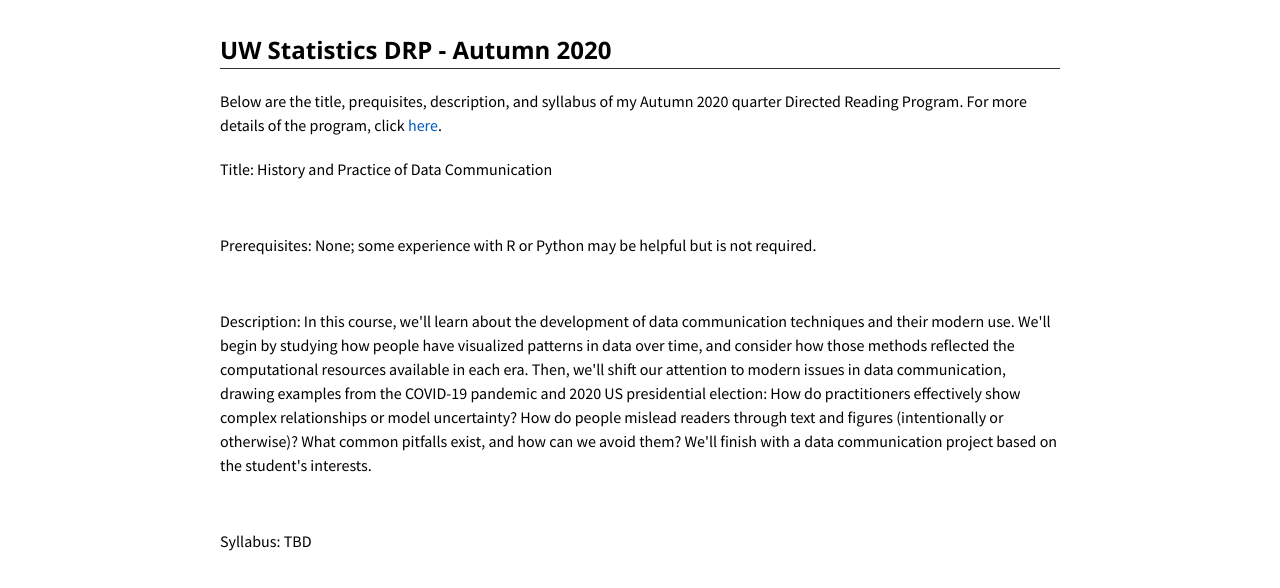
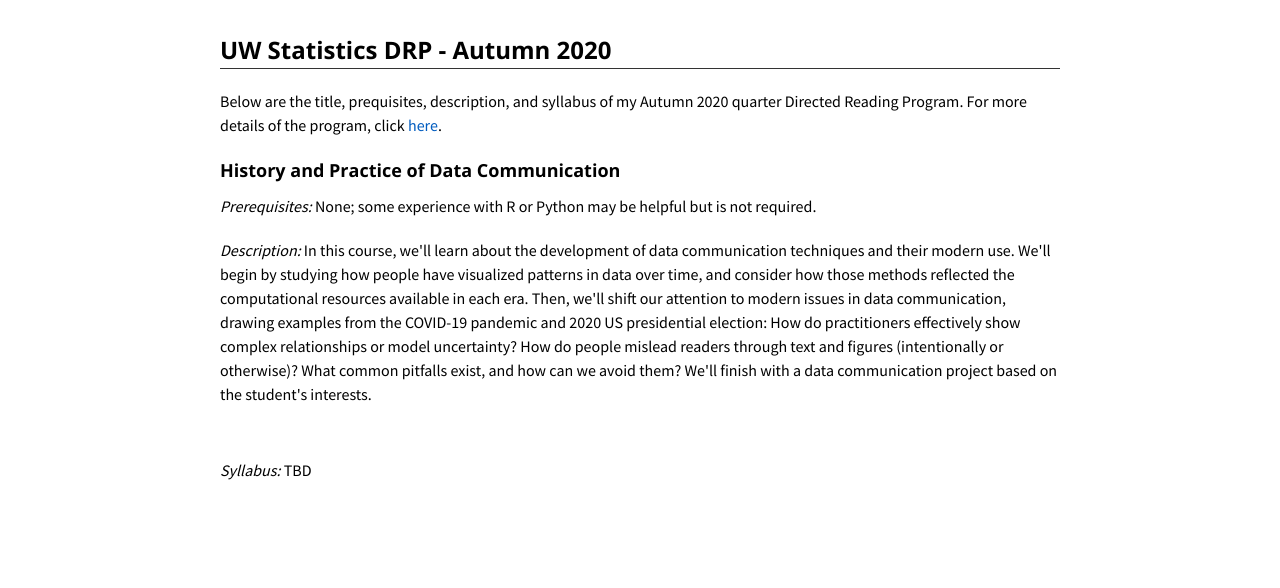
Before and after one commit to pearce790/pearce790.github.io, a plain HTML site: page projects.html in a window 1280 px wide. Shown: the part 64-652 px from the top of the page. Drawn offline with nearby package versions, Linux system fonts and the light colour scheme.

Commit message:
Update projects.html

```diff
--- a/projects.html
+++ b/projects.html
@@ -37,16 +37,12 @@
               Below are the title, prequisites, description, and syllabus of my Autumn 2020 quarter Directed Reading Program. For more details of the program,
               click <a href="https://spa-drp.github.io/">here</a>.
             </p>
+            <h3>History and Practice of Data Communication</h3>
             <p class="text">
-              Title: History and Practice of Data Communication
-            </p>
+              <i> Prerequisites:</i> None; some experience with R or Python may be helpful but is not required.
             </p>
             <p class="text">
-              Prerequisites: None; some experience with R or Python may be helpful but is not required.
-            </p>
-          </p>
-            <p class="text">
-              Description: In this course, we'll learn about the development of data communication techniques and their modern use. We'll begin by
+              <i> Description:</i> In this course, we'll learn about the development of data communication techniques and their modern use. We'll begin by
               studying how people have visualized patterns in data over time, and consider how those methods reflected the computational resources
               available in each era. Then, we'll shift our attention to modern issues in data communication, drawing examples from the COVID-19
               pandemic and 2020 US presidential election: How do practitioners effectively show complex relationships or model uncertainty? How
@@ -55,7 +51,7 @@
             </p>
         </p>
             <p class="text">
-              Syllabus: TBD
+              <i> Syllabus:</i> TBD
             </p>
 
       </div>
```
